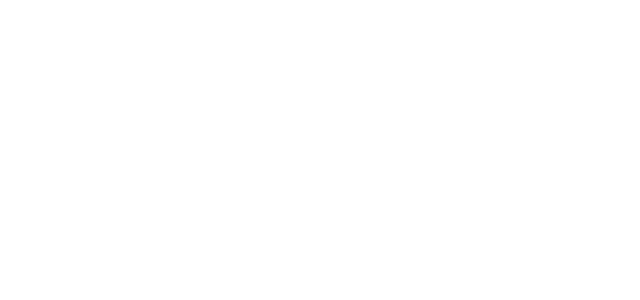
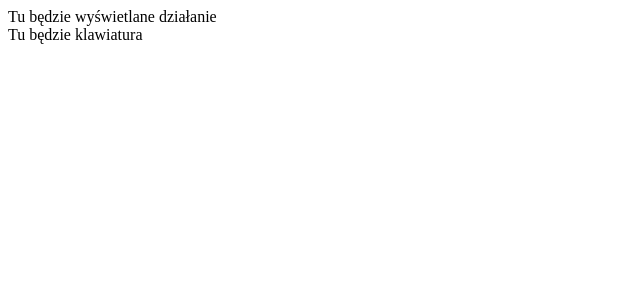
Before and after one commit to PGajewska08/Calculator, a React (Create React App) app: page / in a window 1280 px wide. Shown: the top 300 px of the page, without its empty margins (0-640 px from the left). Built offline with nearby package versions, Linux system fonts and the light colour scheme.

Commit message:
Add sass and components

```diff
--- a/package.json
+++ b/package.json
@@ -10,6 +10,7 @@
     "react": "^19.1.0",
     "react-dom": "^19.1.0",
     "react-scripts": "5.0.1",
+    "sass": "^1.89.2",
     "web-vitals": "^2.1.0"
   },
   "scripts": {
--- a/src/App.js
+++ b/src/App.js
@@ -1,6 +1,13 @@
+import Display from "./Components/Display/Display";
+import Keyboard from "./Components/Keyboard/Keyboard";
+
 function App() {
   return (
     <div className="App">
+      <div>
+        <Display></Display>
+        <Keyboard></Keyboard>
+      </div>
 
     </div>
   );
--- /dev/null
+++ b/src/Components/Display/Display.js
@@ -0,0 +1,7 @@
+import React from "react";
+import styles from './Display.module.scss'
+const Display = () => {
+    return <div>Tu będzie wyświetlane działanie</div>
+}
+
+export default Display;
--- /dev/null
+++ b/src/Components/Keyboard/Keyboard.js
@@ -0,0 +1,7 @@
+import styles from './Keyboard.module.scss';
+
+const Keyboard = () => {
+    return <div>Tu będzie klawiatura</div>
+}
+
+export default Keyboard;
```
Also changed, not shown: src/Components/Display/Display.module.scss (added), src/Components/Keyboard/Keyboard.module.scss (added), 1 other file (tests, documents, lock files or other folders).
